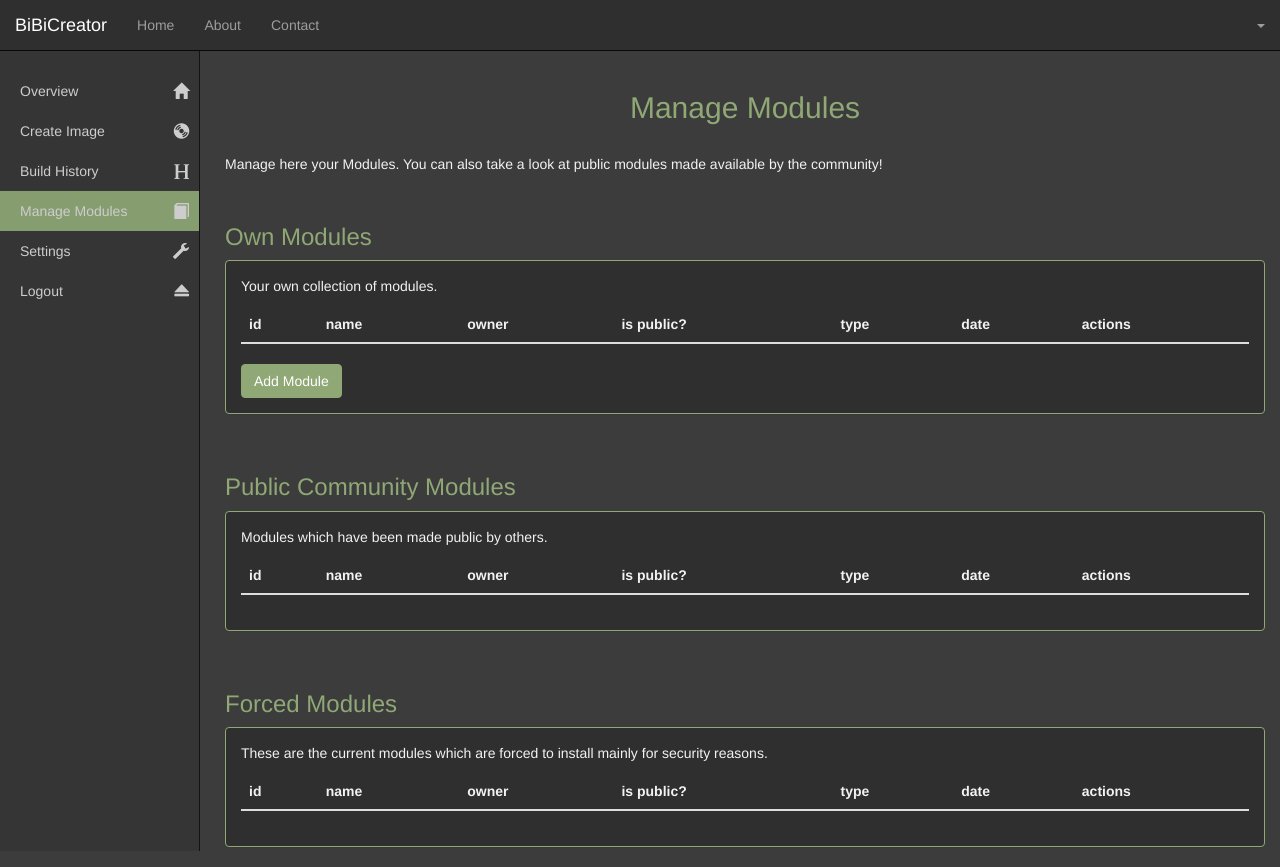
After one commit to awalende/BibiImageCreator, a Flask app: page /manage_modules/ in a window 1280 px wide. The commit adds this page. Run offline with Flask 2, Linux system fonts and the light colour scheme; lists and menus that the app fills with data are empty; some libraries are stand-ins or nearby versions.

Commit message:
das ging ja grade so noch gut

```diff
--- a/__init__.py
+++ b/__init__.py
@@ -1,4 +1,6 @@
 from flask import Flask
+from src.utils import constants
+import logging
 from src.routing.views import app
 from src.routing.rest import app_rest
 import os
@@ -10,6 +12,7 @@ flask_app.register_blueprint(app_rest)
 
 
 if __name__ == "__main__":
+	constants.ROOT_PATH = os.path.dirname(os.path.abspath(__file__))
 	flask_app.debug = True
 	flask_app.secret_key = os.urandom(5000)
 	flask_app.run()
--- a/src/routing/rest.py
+++ b/src/routing/rest.py
@@ -1,11 +1,14 @@
 from flask import Blueprint, render_template, flash, request, session, jsonify
 from pymysql import IntegrityError
+from werkzeug.utils import secure_filename
+import os
 
-from src.utils import  local_resource, checkings
+from src.utils import  local_resource, checkings, constants
 from src.utils.db_connector import DB_Connector
 
 app_rest = Blueprint('app_rest', __name__)
 
+#TODO: Refactor all SQL Query Statements
 #TODO: Write config file for credentials or let mysql set in frontend.
 DB_CREDENTIALS = ('localhost', 'root', 'master', 'bibicreator')
 
@@ -83,20 +86,13 @@ def createUser():
 
 @app_rest.route('/_updateUser')
 def updateUser():
-	#MAGIC NUMBER CONVERSION
-	PASSWORD = 0
-	EMAIL = 1
-	MAX_IMAGES = 2
 	#first get actual user data
 	manipulatedUserID = str(request.args.get('userID', 0, type=int))
 	manipulatedPassword = request.args.get('password', 0, type=str)
 	manipulatedEmail = request.args.get('email', 0, type=str)
 	manipulatedMaxInstances = request.args.get('max_instances', 0, type=str)
-	print('max instances: ' + manipulatedMaxInstances)
-	print("Attempting to manipulate user with id: " + manipulatedUserID)
 	try:
 		db = DB_Connector(*DB_CREDENTIALS)
-		changePassword = True
 		originalData = db.queryAndResult('SELECT password, email, max_images FROM Users WHERE id=%s', manipulatedUserID)
 		#TODO Check if result is okay if not called by frontend
 		if not manipulatedPassword:
@@ -111,3 +107,20 @@ def updateUser():
 	except IntegrityError as e:
 		code, msg = e.args
 		return jsonify(result = str(code))
+
+@app_rest.route('/_getOwnModules')
+def getOwnModules():
+	pass
+
+@app_rest.route('/_uploadModule', methods=['POST'])
+def uploadModule():
+	if request.method == 'POST':
+		print("hello")
+		file = request.files['file']
+		print(file)
+		file.save(os.path.join(constants.ROOT_PATH, secure_filename(file.filename)))
+
+	#
+	#filename = secure_filename(file.filename)
+	#file.save(os.path.join(constants.ROOT_PATH, filename))
+	return jsonify(result = 'confirmed')
--- a/src/routing/views.py
+++ b/src/routing/views.py
@@ -13,7 +13,7 @@ def homepage():
 	if not session.get('logged_in'):
 		return render_template('login.html')
 	else:
-		return render_template("main.html")
+		return render_template("overview.html")
 
 @app.route('/login', methods=['POST', 'GET'])
 def login_page():
@@ -59,3 +59,8 @@ def logout():
 	session['logged_in'] = False
 	session.pop(session['username'], None)
 	return homepage()
+
+@app.route('/manage_modules/')
+def manageModules():
+	session['current'] = 'Manage Modules'
+	return render_template('manage_modules.html')
--- a/src/utils/checkings.py
+++ b/src/utils/checkings.py
@@ -1,3 +1,6 @@
 #TODO Implement check for new user creation api call
 def checkPassedUserFormular(userDict):
 	return True
+
+
+#Check if uploaded file path is ok
--- /dev/null
+++ b/src/utils/constants.py
@@ -0,0 +1 @@
+ROOT_PATH = ''
--- a/static/css/main_view.css
+++ b/static/css/main_view.css
@@ -14,3 +14,20 @@
 #panel_health .progress{
     margin-right: 75%;
 }
+
+.btn-default{
+    background-color: #8fa876;
+    color: white;
+    border-color: #8fa876;
+
+}
+
+.btn-default:hover{
+    background-color: #2b542c;
+    color: white;
+    border-color: #2b542c;
+}
+
+.checkbox{
+    color: white;
+}
--- a/static/css/sidebar.css
+++ b/static/css/sidebar.css
@@ -18,7 +18,7 @@ html body{
 
 }
 
-html h3{
+html h1, h2, h3, h4, h5, h6{
     color: #8fa876;
 }
 
--- a/templates/main.html
+++ b/templates/main.html
@@ -73,7 +73,7 @@
 
                     {% if not session['current'] == 'Manage Modules' %}<li>{% else %}<li class="current">{% endif %}
 
-                        <a href="#">Manage Modules<span style="font-size:16px;" class="pull-right hidden-xs showopacity glyphicon glyphicon-book"></span></a>
+                        <a href="/manage_modules">Manage Modules<span style="font-size:16px;" class="pull-right hidden-xs showopacity glyphicon glyphicon-book"></span></a>
 
                     </li>
 
--- /dev/null
+++ b/templates/manage_modules.html
@@ -0,0 +1,192 @@
+{% extends "main.html" %}
+{% block body %}
+
+<div id="add_module_modal" class="modal fade" role="dialog">
+    <div class="modal-dialog">
+        <div class="modal-content">
+            <div class="modal-header">
+                <h4>Add New Module</h4>
+            </div>
+            <div class="modal-body" style="padding: 10%">
+
+                <p>You can add various type of modules, following types are supported:</p>
+                <ul>
+                    <li><strong>.tar.gz</strong> for Ansible Roles.</li>
+                    <li><strong>.yml</strong> or <strong>.yaml</strong> for Ansible Playbooks</li>
+                    <li><strong>.sh</strong> for bash scripts.</li>
+                </ul>
+                <br>
+
+                <form id="uploadModuleForm" action="/_uploadModule" method="post" enctype="multipart/form-data">
+                    <div class="form-group">
+                        <label for="file">Select a file.</label>
+                        <input type="file" name="file">
+                    </div>
+                    <div class="form-group">
+                        <label for="moduleName">Give this module a name:</label>
+                        <input class="form-control" type="text" name="moduleName">
+                    </div>
+                    <div class="form-group">
+                        <label for="moduleDescription">Give this module a proper description:</label>
+                        <textarea name="moduleDescriptionText" class="form-control"></textarea>
+                    </div>
+                    <div class="form-group">
+                        <label for="moduleVersion">Give this module a version number:</label>
+                        <input class="form-control" type="text" name="moduleVersion">
+
+                    </div>
+
+                    <div class="checkbox">
+                        <label><input id="modulePrivateCheckbox" name="moduleIsPrivate" checked="checked" type="checkbox" value="">Module is private.</label>
+                    </div>
+
+
+                    <br /><br />
+
+                    <button>Upload</button>
+                </form>
+
+            </div>
+            <div class="modal-footer">
+
+                <button type="button" class="btn btn-danger" data-dismiss="modal">Close</button>
+            </div>
+        </div>
+    </div>
+
+</div>
+
+
+
+<h2 align="center">Manage Modules</h2>
+    <br>
+    <p>Manage here your Modules. You can also take a look at public modules made available by the community!</p>
+<br>
+    <h3>Own Modules</h3>
+    <div class="panel panel-default">
+
+    <div class="panel-body">
+        <p>Your own collection of modules.</p>
+        <table class="table table-striped" id="own_modules_table">
+            <thead>
+            <tr>
+                <th>id</th>
+                <th>name</th>
+                <th>owner</th>
+                <th>is public?</th>
+                <th>type</th>
+                <th>date</th>
+                <th>actions</th>
+            </tr>
+            </thead>
+            <tbody>
+            </tbody>
+        </table>
+        <button id="newModuleButton" type="button" class="btn btn-default">Add Module</button>
+
+
+    </div>
+
+
+</div>
+    <br>
+
+
+    <h3>Public Community Modules</h3>
+    <div class="panel panel-default">
+
+    <div class="panel-body">
+        <p>Modules which have been made public by others.</p>
+        <table class="table table-striped" id="public_modules_table">
+            <thead>
+            <tr>
+                <th>id</th>
+                <th>name</th>
+                <th>owner</th>
+                <th>is public?</th>
+                <th>type</th>
+                <th>date</th>
+                <th>actions</th>
+            </tr>
+            </thead>
+            <tbody>
+            </tbody>
+        </table>
+
+    </div>
+</div>
+    <br>
+    <h3>Forced Modules</h3>
+    <div class="panel panel-default">
+
+    <div class="panel-body">
+        <p>These are the current modules which are forced to install mainly for security reasons.</p>
+        <table class="table table-striped" id="forced_modules_table">
+            <thead>
+            <tr>
+                <th>id</th>
+                <th>name</th>
+                <th>owner</th>
+                <th>is public?</th>
+                <th>type</th>
+                <th>date</th>
+                <th>actions</th>
+            </tr>
+            </thead>
+            <tbody>
+            </tbody>
+        </table>
+
+    </div>
+</div>
+
+
+<script type="text/javascript">
+
+    $(document).ready(function () {
+
+    });
+
+    $('#newModuleButton').click(function () {
+        $('#add_module_modal').modal('toggle');
+    })
+
+    $('#uploadModuleForm').submit(function () {
+        var formData = new FormData(this);
+        formData.append('file', $('input[type=file]')[0].files[0]);
+
+        console.log(formData.get('file'));
+
+        var formData2 = new FormData();
+
+
+        $.ajax({
+            url: '/_uploadModule',
+            type: 'POST',
+            data: formData,
+            async: false,
+            cache: false,
+            contentType: false,
+            success: function (data) {
+                alert(data.result)
+            },
+            processData: false
+
+        });
+
+        return false;
+
+    })
+
+
+
+</script>
+
+
+
+
+
+
+
+
+{% endblock %}
--- a/templates/resources.html
+++ b/templates/resources.html
@@ -1,5 +1,8 @@
 {% extends "main.html" %}
 {% block body %}
+
+<h2 align="center">Resources and Health</h2>
+
 <h3>Local Machine Health</h3>
 
 
@@ -39,7 +42,6 @@
                   </tr>
                 </thead>
                 <tbody>
-
                 </tbody>
               </table>
         </div>
```
Also changed, not shown: templates/overview.html (added, +41 -0 lines).
